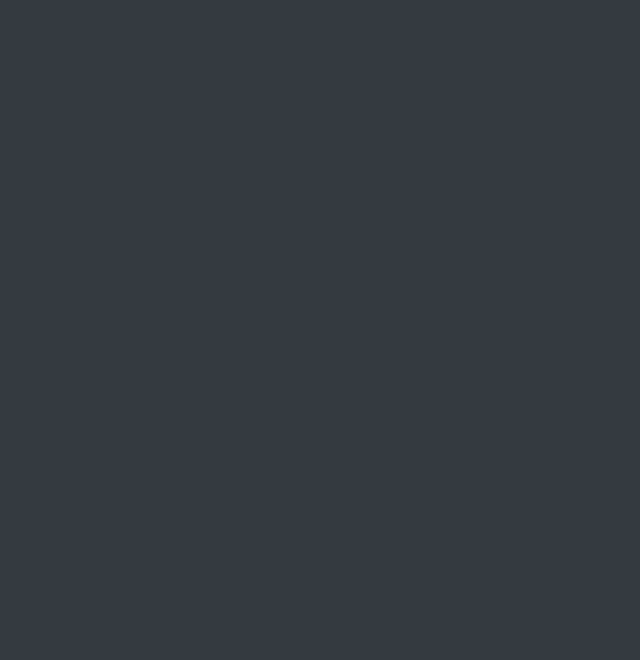
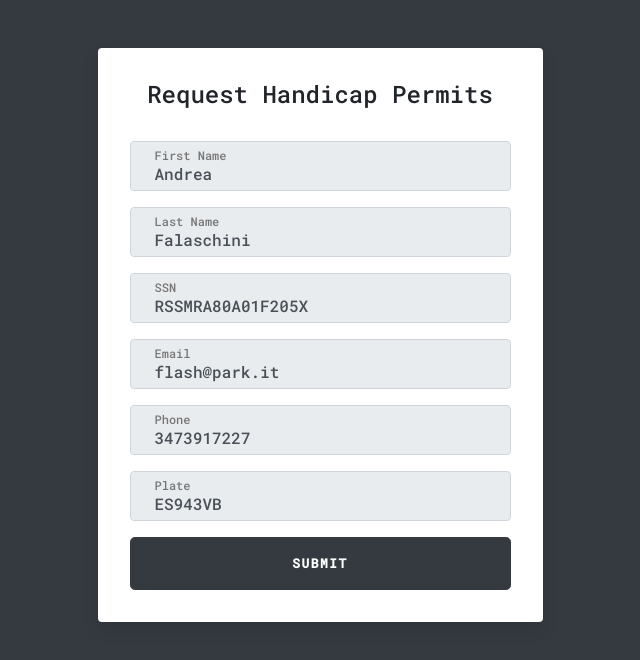
Before and after one commit to FabrizioFornari/SPM2020-LMP, an Angular app in the folder frontend/parkme/: page /handicap-upload in a window 1280 px wide. Before the commit this address led to /. Shown: the top 660 px of the page, without its empty margins (320-960 px from the left). Built offline with nearby package versions, Linux system fonts and the light colour scheme.

Commit message:
create handicap request upload page

```diff
--- a/frontend/parkme/src/app/app-routing.module.ts
+++ b/frontend/parkme/src/app/app-routing.module.ts
@@ -4,13 +4,15 @@ import { AccountInfoComponent } from './pages/account-info/account-info.componen
 import { DriverRegistrationComponent } from './pages/driver-registration/driver-registration.component';
 import { LoginComponent } from './pages/login/login.component';
 import { ParkmanVigRegistrationComponent } from './pages/parkman-vig-registration/parkman-vig-registration.component';
+import { UploadHandicapComponent } from './pages/upload-handicap/upload-handicap.component';
 
 const routes: Routes = [
   { path: 'login', component: LoginComponent },
   { path: 'driver-register', component: DriverRegistrationComponent},
   { path: 'pm_v-register', component: ParkmanVigRegistrationComponent},
   { path: 'account-info', component: AccountInfoComponent},
-  { path: '', redirectTo: '/account-info', pathMatch: 'full' },
+  { path: 'handicap-upload', component: UploadHandicapComponent},
+  { path: '', redirectTo: '/handicap-upload', pathMatch: 'full' },
 ];
 
 @NgModule({
--- a/frontend/parkme/src/app/app.module.ts
+++ b/frontend/parkme/src/app/app.module.ts
@@ -15,9 +15,10 @@ import { UpdateEmailComponent } from './modal/update-email/update-email.componen
 import { UpdatePhoneComponent } from './modal/update-phone/update-phone.component';
 import { UpdatePasswordComponent } from './modal/update-password/update-password.component';
 import { UpdateVehiclePlateComponent } from './modal/update-vehicle-plate/update-vehicle-plate.component';
+import { UploadHandicapComponent } from './pages/upload-handicap/upload-handicap.component';
 
 @NgModule({
-  declarations: [AppComponent, LoginComponent, DriverRegistrationComponent, ParkmanVigRegistrationComponent, AccountInfoComponent, UpdateEmailComponent, UpdatePhoneComponent, UpdatePasswordComponent, UpdateVehiclePlateComponent],
+  declarations: [AppComponent, LoginComponent, DriverRegistrationComponent, ParkmanVigRegistrationComponent, AccountInfoComponent, UpdateEmailComponent, UpdatePhoneComponent, UpdatePasswordComponent, UpdateVehiclePlateComponent, UploadHandicapComponent],
   imports: [
     BrowserModule,
     AppRoutingModule,
--- /dev/null
+++ b/frontend/parkme/src/app/pages/upload-handicap/upload-handicap.component.css
@@ -0,0 +1,102 @@
+
+
+  .wrapper {
+	--input-padding-x: 1.5rem;
+	--input-padding-y: 0.75rem;
+  }
+
+  .card-signin {
+	border: 0;
+	box-shadow: 0 0.5rem 1rem 0 rgba(0, 0, 0, 0.1);
+  }
+
+  .card-signin .card-title {
+	margin-bottom: 2rem;
+	font-weight: 300;
+	font-size: 1.5rem;
+  }
+
+  .card-signin .card-body {
+	padding: 2rem;
+  }
+
+  .form-signin {
+	width: 100%;
+  }
+
+  .form-signin .btn {
+	display: flex;
+	flex-direction: row;
+	flex-wrap: nowrap;
+	justify-content: space-around;
+	align-items: center;
+	font-size: 80%;
+	letter-spacing: 0.1rem;
+	font-weight: bold;
+	padding: 1rem;
+	transition: all 0.2s;
+  }
+
+  .form-label-group {
+	position: relative;
+	margin-bottom: 1rem;
+  }
+
+  .form-label-group input {
+	height: auto;
+  }
+
+  .form-label-group > input,
+  .form-label-group > label {
+	padding: var(--input-padding-y) var(--input-padding-x);
+  }
+
+  .form-label-group > label {
+	position: absolute;
+	top: 0;
+	left: 0;
+	display: block;
+	width: 100%;
+	margin-bottom: 0;
+	line-height: 1.5;
+	color: #495057;
+	border: 1px solid transparent;
+	transition: all 0.1s ease-in-out;
+  }
+
+  .form-label-group input::-webkit-input-placeholder {
+	color: transparent;
+  }
+
+  .form-label-group input:-ms-input-placeholder {
+	color: transparent;
+  }
+
+  .form-label-group input::-ms-input-placeholder {
+	color: transparent;
+  }
+
+  .form-label-group input::-moz-placeholder {
+	color: transparent;
+  }
+
+  .form-label-group input::placeholder {
+	color: transparent;
+  }
+
+  .form-label-group input:not(:placeholder-shown) {
+	padding-top: calc(var(--input-padding-y) + var(--input-padding-y) * (2 / 3));
+	padding-bottom: calc(var(--input-padding-y) / 3);
+  }
+
+  .form-label-group input:not(:placeholder-shown) ~ label {
+	padding-top: calc(var(--input-padding-y) / 3);
+	padding-bottom: calc(var(--input-padding-y) / 3);
+	font-size: 12px;
+	color: #777;
+  }
+
+  .form-control:focus {
+	border-color: #343a40;
+	box-shadow: inset 0 1px 1px rgba(0, 0, 0, 0.075), 0 0 8px #343a40;
+  }
--- /dev/null
+++ b/frontend/parkme/src/app/pages/upload-handicap/upload-handicap.component.html
@@ -0,0 +1,103 @@
+<div class="wrapper">
+  <div class="container">
+    <div class="row">
+      <div class="col-sm-9 col-md-7 col-lg-5 mx-auto">
+        <div class="card card-signin my-5">
+          <div class="card-body">
+            <h5 class="card-title text-center">Request Handicap Permits</h5>
+            <form class="form-signin" (submit)="onSubmit()">
+              <div class="form-label-group">
+                <input
+                  type="text"
+                  id="firstname"
+                  class="form-control"
+                  [(ngModel)]="firstname"
+                  name="firstname"
+                  disabled
+                />
+                <label for="firstname">First Name</label>
+              </div>
+
+              <div class="form-label-group">
+                <input
+                  type="text"
+                  id="lastname"
+                  class="form-control"
+                  [(ngModel)]="lastname"
+                  name="lastname"
+                  disabled
+                />
+                <label for="lastname">Last Name</label>
+              </div>
+
+              <div class="form-label-group">
+                <input
+                  type="text"
+                  id="ssn"
+                  class="form-control"
+                  placeholder="ssn"
+                  [(ngModel)]="ssn"
+                  name="ssn"
+                  disabled
+                />
+                <label for="ssn">SSN</label>
+              </div>
+
+              <div class="form-label-group">
+                <input
+                  type="text"
+                  id="inputEmail"
+                  class="form-control"
+                  placeholder="Email"
+                  [(ngModel)]="email"
+                  name="email"
+                  disabled
+                />
+                <label for="inputEmail">Email</label>
+              </div>
+
+              <div class="form-label-group">
+                <input
+                  type="text"
+                  id="phone"
+                  class="form-control"
+                  placeholder="phone"
+                  [(ngModel)]="phone"
+                  name="phone"
+                  disabled
+                />
+                <label for="phone">Phone</label>
+              </div>
+
+              <div class="form-label-group">
+                <input
+                  type="text"
+                  id="plate"
+                  class="form-control"
+                  placeholder="plate"
+                  [(ngModel)]="plate"
+                  name="plate"
+                  disabled
+                />
+                <label for="plate">Plate</label>
+              </div>
+
+              <button
+                class="btn btn-lg btn-dark btn-block text-uppercase"
+                type="submit"
+              >
+                Submit
+                <span
+                  *ngIf="isLoading"
+                  class="spinner-border"
+                  role="status"
+                  aria-hidden="true"
+                ></span>
+              </button>
+            </form>
+          </div>
+        </div>
+      </div>
+    </div>
+  </div>
+</div>
--- /dev/null
+++ b/frontend/parkme/src/app/pages/upload-handicap/upload-handicap.component.ts
@@ -0,0 +1,38 @@
+import { Component, OnInit } from '@angular/core';
+
+@Component({
+  selector: 'app-upload-handicap',
+  templateUrl: './upload-handicap.component.html',
+  styleUrls: ['./upload-handicap.component.css']
+})
+export class UploadHandicapComponent implements OnInit {
+
+  firstname: string = "Andrea";
+  lastname: string = "Falaschini";
+  ssn: string = "RSSMRA80A01F205X"
+  email: string = "flash@park.it";
+  phone: string = "3473917227";
+  plate: string = "ES943VB";
+
+
+  isLoading: boolean = false;
+
+  constructor() { }
+
+  ngOnInit(): void {
+  }
+
+
+  onSubmit(){
+    const body = {
+      firstname: this.firstname,
+      lastname: this.lastname,
+      ssn: this.ssn,
+      email: this.email,
+      phone: this.phone,
+      plate: this.plate
+    }
+    alert(JSON.stringify(body));
+  }
+
+}
```
Also changed, not shown: 1 other file (tests, documents, lock files or other folders).
